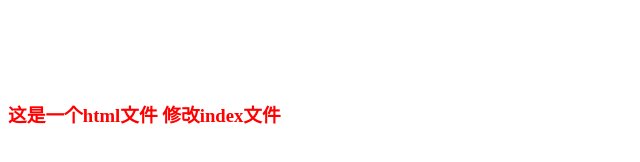
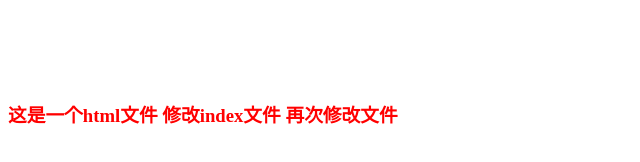
Before and after one commit to berichash/xyh, a plain HTML site: page index.html in a window 1280 px wide. Shown: the whole page, without its empty margins (0-640 px from the left). Drawn offline with Linux system fonts and the light colour scheme.

Commit message:
remodified index.html

```diff
--- a/index.html
+++ b/index.html
@@ -5,6 +5,6 @@
     <link rel="stylesheet" type="text/css" href="style.css">
 </head>
 <body>
-    <h3>这是一个html文件 修改index文件</h3>
+    <h3>这是一个html文件 修改index文件 再次修改文件</h3>
 </body>
 </html>
```
